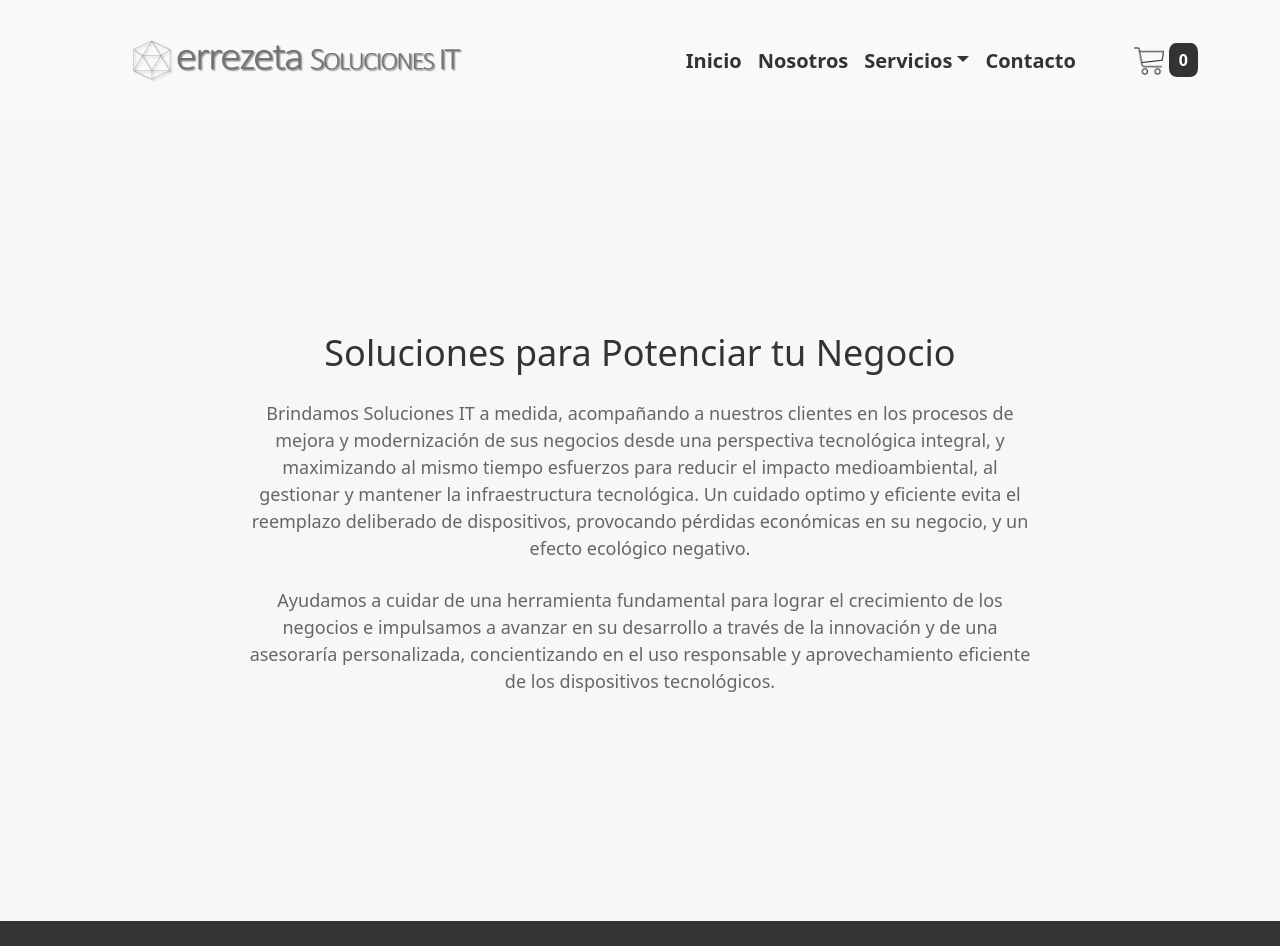
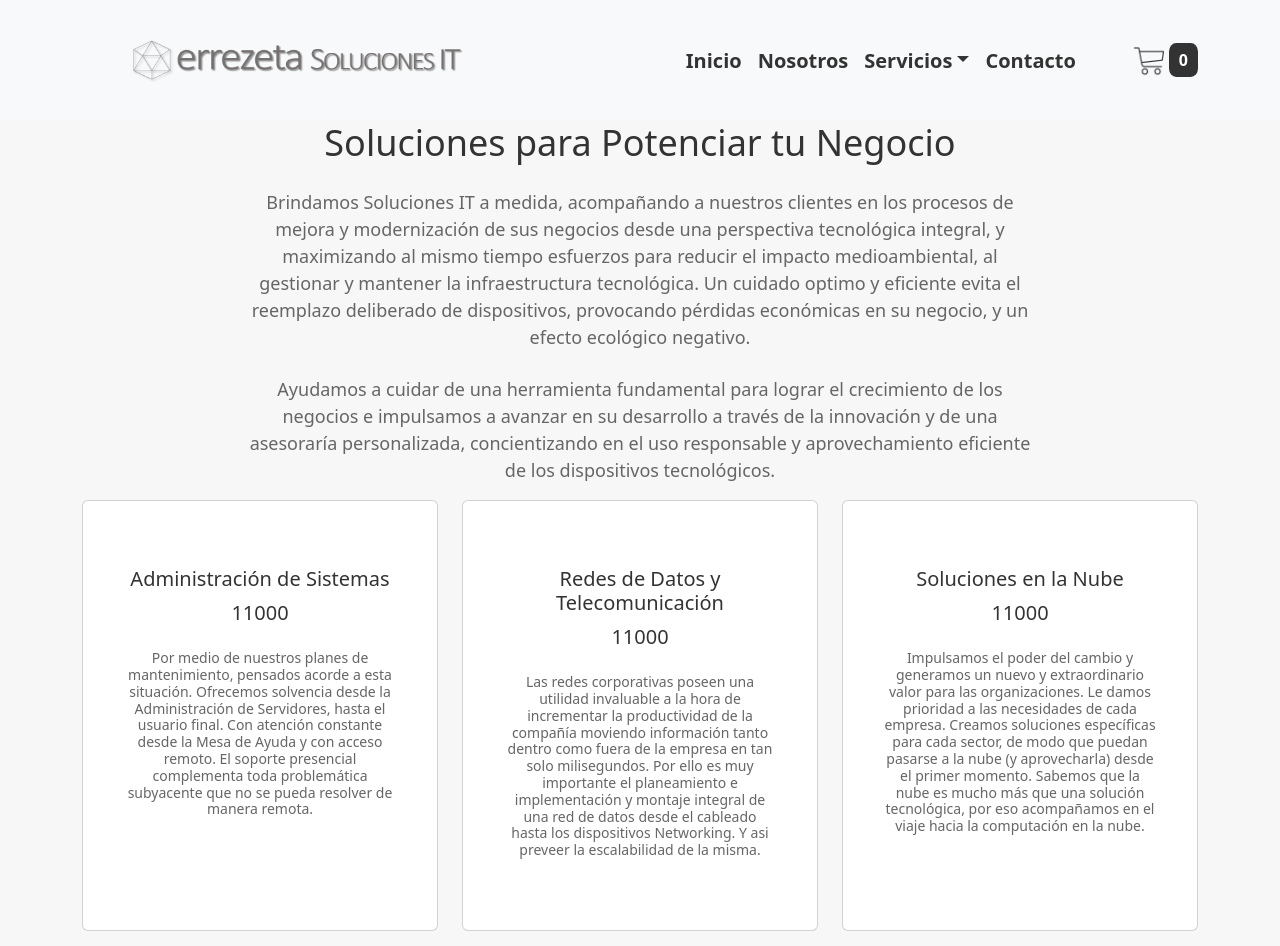
Before and after one commit to mramoszwenger/-ReactJS-entregaFinal-MaximilianoRamosZwenger, a React (Vite) app: page / in a window 1280 px wide. Shown: the top 946 px of the page. Built offline with nearby package versions, Linux system fonts and the light colour scheme.

Commit message:
preEntrega2-MRZ-v2.1.1

```diff
--- /dev/null
+++ b/public/services.json
@@ -0,0 +1,20 @@
+[
+    {
+        "id": 1,
+        "nombre": "Administración de Sistemas",
+        "precio": 11000,
+        "descripcion": "Por medio de nuestros planes de mantenimiento, pensados acorde a esta situación. Ofrecemos solvencia desde la Administración de Servidores, hasta el usuario final. Con atención constante desde la Mesa de Ayuda y con acceso remoto. El soporte presencial complementa toda problemática subyacente que no se pueda resolver de manera remota."
+    },
+    {
+        "id": 2,
+        "nombre": "Redes de Datos y Telecomunicación",
+        "precio": 11000,
+        "descripcion": "Las redes corporativas poseen una utilidad invaluable a la hora de incrementar la productividad de la compañía moviendo información tanto dentro como fuera de la empresa en tan solo milisegundos. Por ello es muy importante el planeamiento e implementación y montaje integral de una red de datos desde el cableado hasta los dispositivos Networking. Y asi preveer la escalabilidad de la misma."
+    },
+    {
+        "id": 3,
+        "nombre": "Soluciones en la Nube",
+        "precio": 11000,
+        "descripcion": "Impulsamos el poder del cambio y generamos un nuevo y extraordinario valor para las organizaciones. Le damos prioridad a las necesidades de cada empresa. Creamos soluciones específicas para cada sector, de modo que puedan pasarse a la nube (y aprovecharla) desde el primer momento. Sabemos que la nube es mucho más que una solución tecnológica, por eso acompañamos en el viaje hacia la computación en la nube."
+    }
+]
--- a/src/components/ItemListContainer/ItemListContainer.css
+++ b/src/components/ItemListContainer/ItemListContainer.css
@@ -1,7 +1,9 @@
+.global__itemContainer {
+  background-color: #f7f7f7;
+}
+
 .itemList__container {
-    height: 100vh;
     width: 100%;
-    background-color: #f7f7f7;
     display: flex;
     align-items: center;
     justify-content: center;
@@ -25,6 +27,28 @@
     margin-top: 25px;
   }
 
+.itemList__services__card {
+  padding: 50px 25px 50px 25px;
+}
+
+.itemList__services__name  {
+  color: #333333;
+  font-size: 20px;
+  margin-bottom: 5px;
+}
+
+.itemList__services__price {
+  color: #333333;
+  font-size: 20px;
+  margin: 10px 0 5px 0;
+}
+
+.itemList__services__description {
+  color: #666666;
+  font-size: 14px;
+  margin: 25px 0 5px 0;
+}
+
   @media screen and (max-width: 768px) {
     .itemList__content {
         max-width: 80%;
--- a/src/components/ItemListContainer/ItemListContainer.jsx
+++ b/src/components/ItemListContainer/ItemListContainer.jsx
@@ -1,16 +1,60 @@
-import React from 'react';
+import React, { useState, useEffect } from 'react';
 import './ItemListContainer.css';
 
 const ItemListContainer = ({ greeting }) => {
+
+  const [services,setServices] = useState([]);
+
+  useEffect(()=>{
+
+      const fetchData = async () => {
+          try {
+              const response = await fetch("./services.json");
+              const data = await response.json()
+              setServices(data)
+          }catch(error){
+              console.log("error en el fetch " + error)
+          }
+      }
+
+      fetchData()
+
+  },[])
+
   return (
+    <div className='global__itemContainer'>
+
     <div className="itemList__container">
       <div className="itemList__content">
-        <h2>{greeting}</h2>
-        <p>Brindamos Soluciones IT a medida, acompañando a nuestros clientes en los procesos de mejora y modernización de sus negocios desde una perspectiva tecnológica integral, y maximizando al mismo tiempo esfuerzos para reducir el impacto medioambiental, al gestionar y mantener la infraestructura tecnológica. Un cuidado optimo y eficiente evita el reemplazo deliberado de dispositivos, provocando pérdidas económicas en su negocio, y un efecto ecológico negativo.</p>
+        <h2 className='itemList__greeting'>{greeting}</h2>
+
+        <p className='itemList__description'>Brindamos Soluciones IT a medida, acompañando a nuestros clientes en los procesos de mejora y modernización de sus negocios desde una perspectiva tecnológica integral, y maximizando al mismo tiempo esfuerzos para reducir el impacto medioambiental, al gestionar y mantener la infraestructura tecnológica. Un cuidado optimo y eficiente evita el reemplazo deliberado de dispositivos, provocando pérdidas económicas en su negocio, y un efecto ecológico negativo.</p>
 
         <p>Ayudamos a cuidar de una herramienta fundamental para lograr el crecimiento de los negocios e impulsamos a avanzar en su desarrollo a través de la innovación y de una asesoraría personalizada, concientizando en el uso responsable y aprovechamiento eficiente de los dispositivos tecnológicos.</p>
       </div>
     </div>
+
+    <div className="container">
+        <div className="row">
+          {
+            services.length === 0 ? <h3 className='text-center'>No hay productos cargados...</h3> :
+              services.map((service) => (
+                <div key={service.id} className="col-md-4 mb-4 text-center">
+                  <div className="card h-100 itemList__services__card">
+                    <div className="card-body">
+                      <h3 className='itemList__services__name'>{service.nombre}</h3>
+                      <h3 className='itemList__services__price'>{service.precio}</h3>
+                      <h4 className='itemList__services__description'>{service.descripcion}</h4>
+                    </div>
+                  </div>
+                </div>
+              ))
+          }
+        </div>
+      </div>
+
+    </div>
+
   );
 }
 
```
